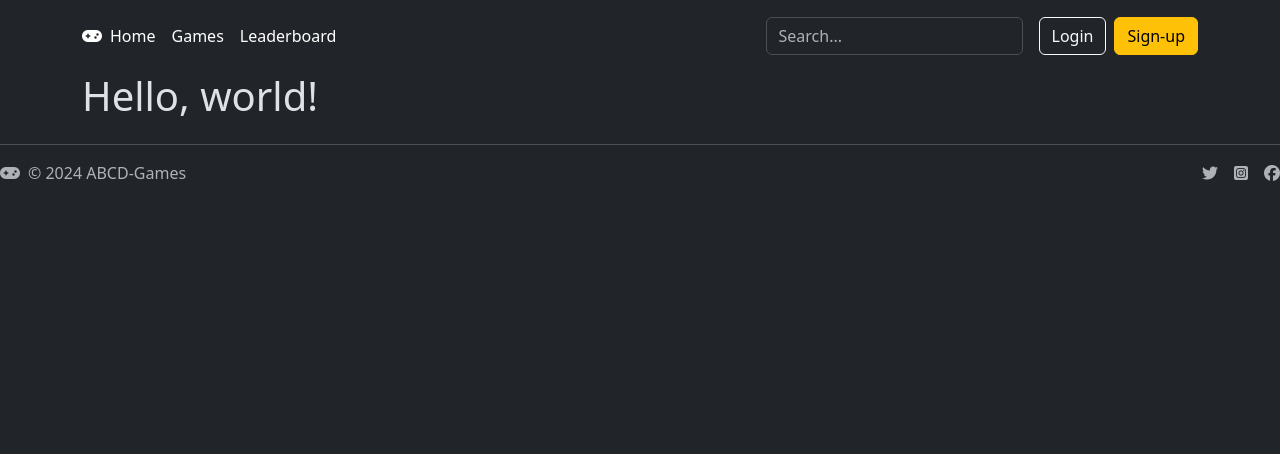
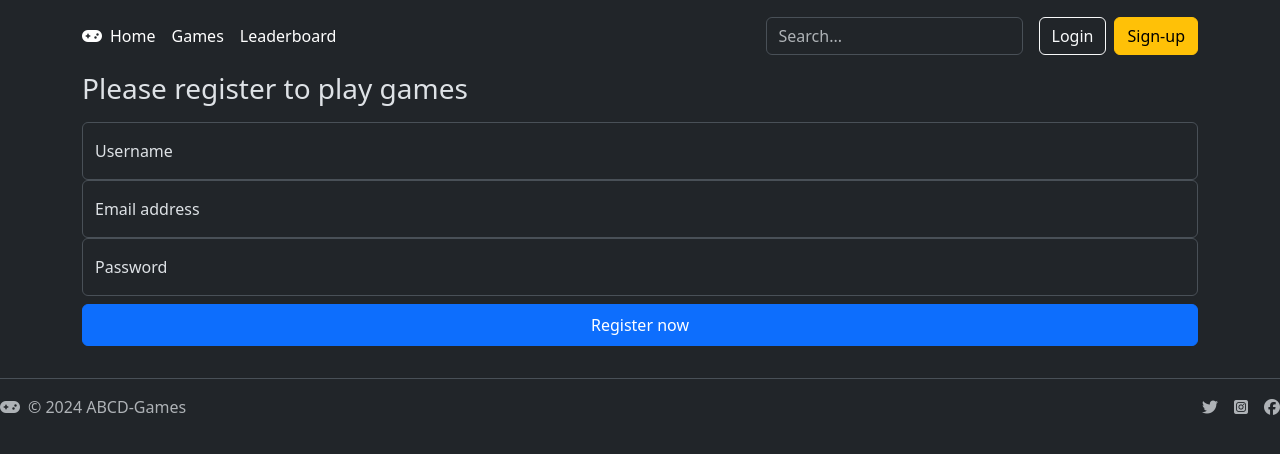
Before and after one commit to abcd-games/abcd-games, a React (Vite) app in the folder frontend/: page /register in a window 1280 px wide. Shown: the top 454 px of the page. Built offline with nearby package versions, Linux system fonts and the light colour scheme.

Commit message:
chore: add basic login & register page & link pages with react router

```diff
--- a/frontend/package.json
+++ b/frontend/package.json
@@ -11,7 +11,8 @@
   },
   "dependencies": {
     "react": "^18.2.0",
-    "react-dom": "^18.2.0"
+    "react-dom": "^18.2.0",
+    "react-router-dom": "^6.21.3"
   },
   "devDependencies": {
     "@types/react": "^18.2.43",
--- a/frontend/src/App.tsx
+++ b/frontend/src/App.tsx
@@ -1,9 +1,16 @@
 import Layout from "./components/Layout.tsx";
+import LoginPage from "./pages/LoginPage.tsx";
+import {Route, Routes} from "react-router-dom";
+import RegisterPage from "./pages/RegisterPage.tsx";
 
 export default function App() {
     return (
         <Layout>
-            <h1>Hello, world!</h1>
+            <Routes>
+                <Route path="/" element={<h1>Hello, ABCD-Games!</h1>}/>
+                <Route path="/login" element={<LoginPage/>}/>
+                <Route path="/register" element={<RegisterPage/>}/>
+            </Routes>
         </Layout>
     )
 }
--- a/frontend/src/components/Header.tsx
+++ b/frontend/src/components/Header.tsx
@@ -1,4 +1,7 @@
+import {useNavigate} from "react-router-dom";
+
 export default function Header() {
+    const navigate = useNavigate();
     return (
         <header className="p-3 text-bg-dark">
             <div className="container">
@@ -21,8 +24,8 @@ export default function Header() {
                     </form>
 
                     <div className="text-end">
-                        <button type="button" className="btn btn-outline-light me-2">Login</button>
-                        <button type="button" className="btn btn-warning">Sign-up</button>
+                        <button type="button" onClick={() => navigate("/login")} className="btn btn-outline-light me-2">Login</button>
+                        <button type="button" onClick={() => navigate("/register")} className="btn btn-warning">Sign-up</button>
                     </div>
                 </div>
             </div>
--- a/frontend/src/main.tsx
+++ b/frontend/src/main.tsx
@@ -2,9 +2,12 @@ import React from 'react'
 import ReactDOM from 'react-dom/client'
 import App from './App.tsx'
 import './index.css'
+import {BrowserRouter} from "react-router-dom";
 
 ReactDOM.createRoot(document.getElementById('root')!).render(
     <React.StrictMode>
-        <App/>
+        <BrowserRouter>
+            <App/>
+        </BrowserRouter>
     </React.StrictMode>,
 )
--- /dev/null
+++ b/frontend/src/pages/LoginPage.tsx
@@ -0,0 +1,23 @@
+export default function LoginPage() {
+    return (
+        <form>
+            <h1 className="h3 mb-3 fw-normal">Please sign in</h1>
+
+            <div className="form-floating">
+                <input type="email" className="form-control" id="floatingInput" placeholder="name@example.com"/>
+                <label htmlFor="floatingInput">Email address</label>
+            </div>
+            <div className="form-floating">
+                <input type="password" className="form-control" id="floatingPassword" placeholder="Password"/>
+                <label htmlFor="floatingPassword">Password</label>
+            </div>
+            <div className="form-check text-start my-3">
+                <input className="form-check-input" type="checkbox" value="remember-me" id="flexCheckDefault"/>
+                <label className="form-check-label" htmlFor="flexCheckDefault">
+                    Remember me
+                </label>
+            </div>
+            <button className="btn btn-primary w-100 py-2" type="submit">Sign in</button>
+        </form>
+    );
+}
--- /dev/null
+++ b/frontend/src/pages/RegisterPage.tsx
@@ -0,0 +1,21 @@
+export default function RegisterPage(){
+    return (
+        <form>
+            <h1 className="h3 mb-3 fw-normal">Please register to play games</h1>
+
+            <div className="form-floating">
+                <input type="text" className="form-control" id="floatingInput" placeholder="Username"/>
+                <label htmlFor="floatingInput">Username</label>
+            </div>
+            <div className="form-floating">
+                <input type="email" className="form-control" id="floatingInput" placeholder="name@example.com"/>
+                <label htmlFor="floatingInput">Email address</label>
+            </div>
+            <div className="form-floating">
+                <input type="password" className="form-control" id="floatingPassword" placeholder="Password"/>
+                <label htmlFor="floatingPassword">Password</label>
+            </div>
+            <button className="btn btn-primary w-100 py-2 my-2" type="submit">Register now</button>
+        </form>
+    );
+}
```
Also changed, not shown: 1 other file (tests, documents, lock files or other folders).
